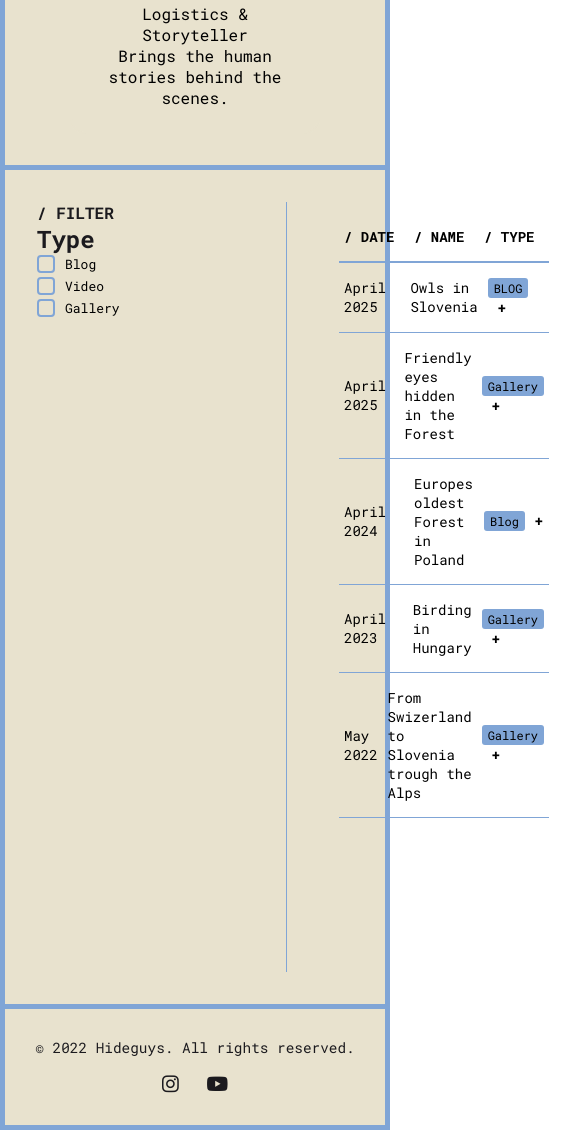
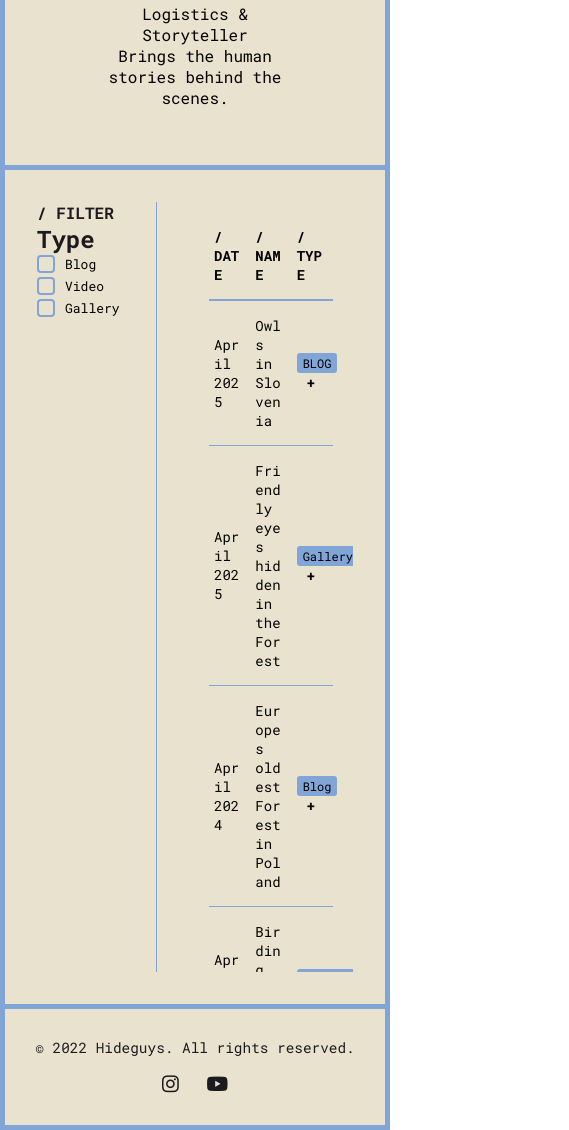
Before and after one commit to letinu/Website3, a plain HTML site: page Index.html in a window 390 px wide. Shown: the part 1583-2713 px from the top of the page, 569 px wide, since content can reach past the window. Drawn offline with Linux system fonts and the light colour scheme.

Commit message:
Improvments for Phones

```diff
--- a/CSS/Style.css
+++ b/CSS/Style.css
@@ -210,6 +210,7 @@ small {font-size: clamp(0.6rem, calc(7vw+0.1rem), 0.75rem); /* 12px */
     background: var(--background);
     border: 5px solid var(--secondary);
     position: relative;
+    overflow-x: auto;
 }
 
 /*Folder structure*/
@@ -219,7 +220,7 @@ small {font-size: clamp(0.6rem, calc(7vw+0.1rem), 0.75rem); /* 12px */
     top: 2em;
     bottom: 2em;
     left: 2em;
-    width: 250px;
+    width: 120px;
     overflow-y: auto;
     background: var(--background);
     border-right: 1px solid var(--secondary);
@@ -242,8 +243,9 @@ small {font-size: clamp(0.6rem, calc(7vw+0.1rem), 0.75rem); /* 12px */
 
   .content {
     flex: 1;
-    margin-left: calc(250px + 2em);
+    margin-left: calc(120px + 2em);
     padding: 20px;
+    overflow-x: auto;
   }
 
   .header {
@@ -257,6 +259,9 @@ small {font-size: clamp(0.6rem, calc(7vw+0.1rem), 0.75rem); /* 12px */
   .header div, .row div {
     flex: 1;
     padding: 5px;
+    min-width: 0; /* ⚠️ Important: allows flex items to shrink */
+    word-wrap: break-word; /* Wrap long words */
+    overflow-wrap: break-word;
   }
 
   .row {
```
